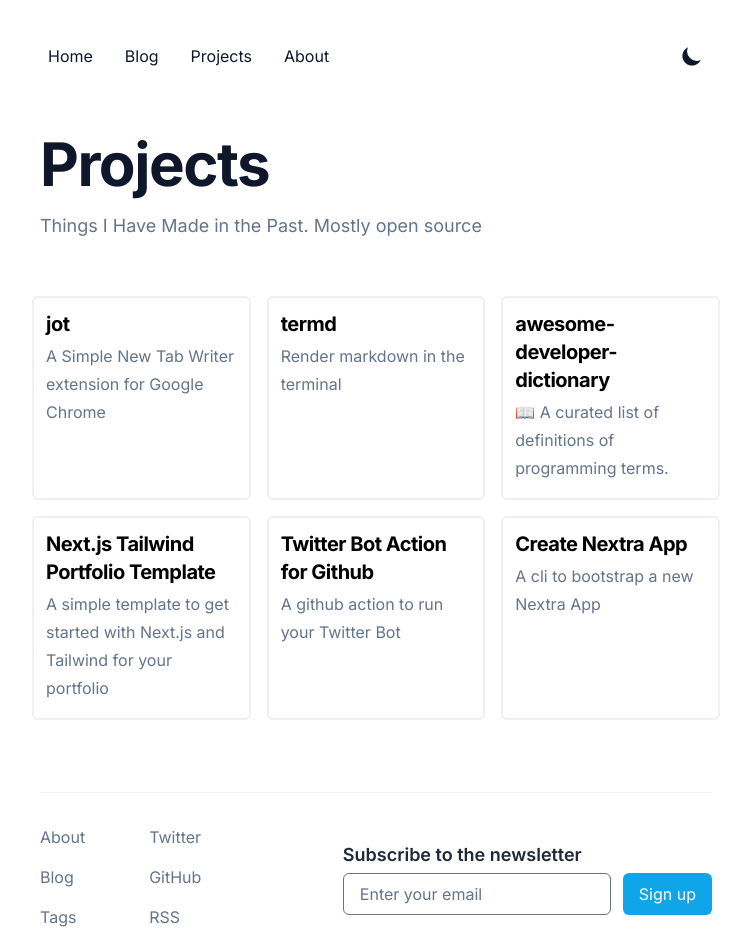
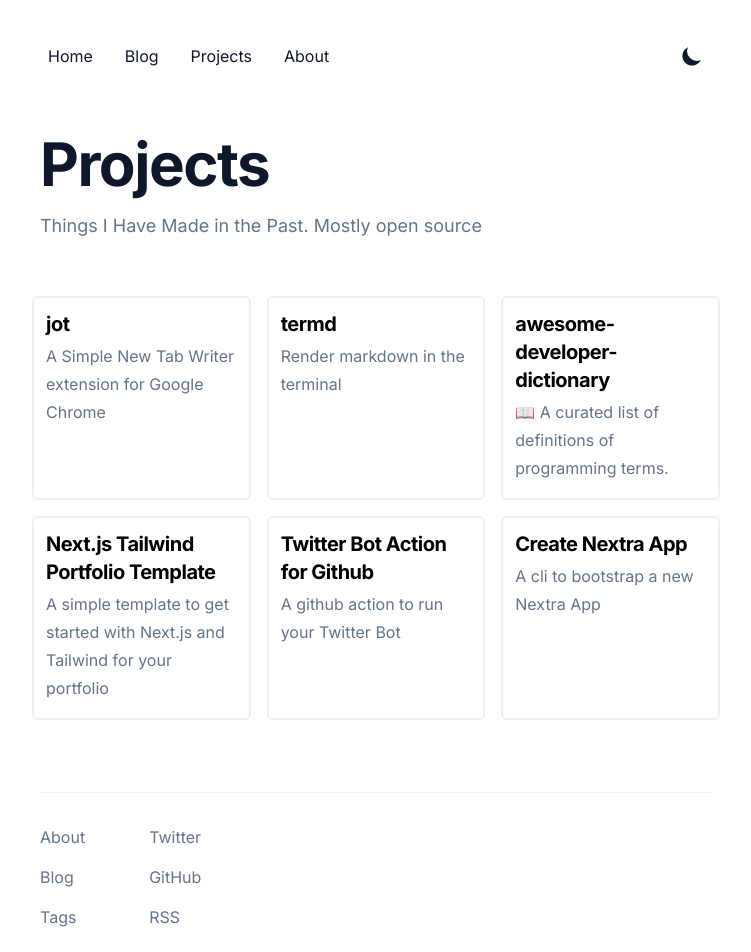
Before and after one commit to John-T45/astrosaurus.me, a Next.js app: page /projects in a window 1280 px wide. Shown: the top 952 px of the page, without its empty margins (264-1015 px from the left). Built offline with nearby package versions, Linux system fonts and the light colour scheme.

Commit message:
fix: project card styling on smaller screens

```diff
--- a/components/Card.js
+++ b/components/Card.js
@@ -2,7 +2,7 @@
 import Link from './Link';
 
 const Card = ({ title, description, imgSrc, href }) => (
-  <div className="p-2 md:w-1/3">
+  <div className="p-2 w-full xs:w-1/2 md:w-1/3">
     <div className="h-full overflow-hidden border-2 border-gray-200 rounded-md border-opacity-60 dark:border-gray-700">
       {imgSrc &&
         (href ? (
--- a/data/siteMetadata.js
+++ b/data/siteMetadata.js
@@ -25,7 +25,7 @@
   newsletter: {
     // supports mailchimp, buttondown, convertkit, klaviyo
     // Please add your .env file and modify it according to your selection
-    provider: 'buttondown',
+    provider: '',
   },
 };
 
--- a/tailwind.config.js
+++ b/tailwind.config.js
@@ -5,6 +5,10 @@
   content: ['./pages/**/*.js', './components/**/*.js', './layouts/**/*.js', './lib/**/*.js'],
   darkMode: 'class',
   theme: {
+    screens: {
+      xs: '425px',
+      ...defaultTheme.screens,
+    },
     extend: {
       spacing: {
         '9/16': '56.25%',
```
